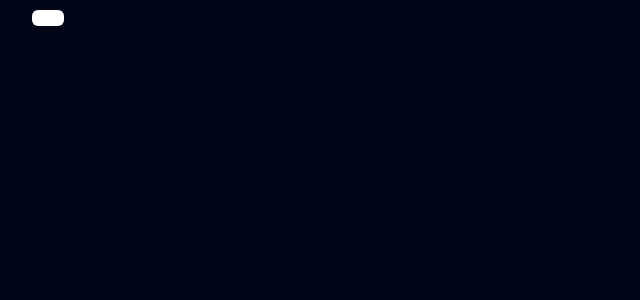
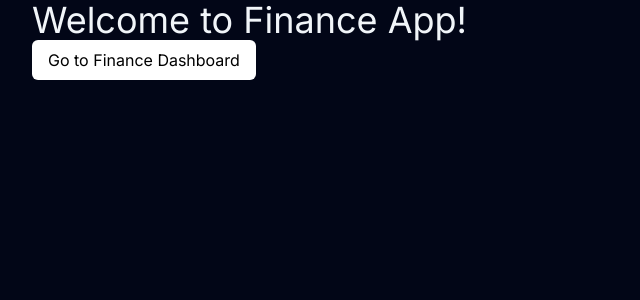
Before and after one commit to arisudana114/next-js-14.2-supabase-finance-app, a Next.js app: page / in a window 1280 px wide. Shown: the top 300 px of the page, without its empty margins (0-640 px from the left). Built offline with nearby package versions, Linux system fonts and the light colour scheme.

Commit message:
added welcome page

```diff
--- a/app/page.tsx
+++ b/app/page.tsx
@@ -5,8 +5,9 @@ export default function Home() {
   return (
     <>
       <div>
+        <h1 className="text-4xl">Welcome to Finance App!</h1>
         <Button>
-          <Link href="/dashboard"></Link>
+          <Link href="/dashboard">Go to Finance Dashboard</Link>
         </Button>
       </div>
     </>
```
